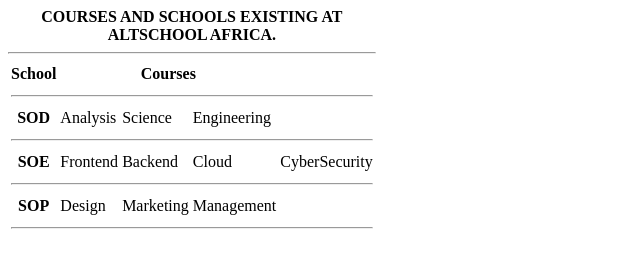
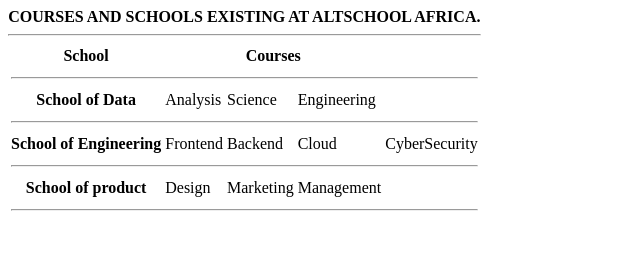
Before and after one commit to Benjamin-BIC/Html-assignments, a plain HTML site: page table.html in a window 1280 px wide. Shown: the whole page, without its empty margins (0-640 px from the left). Drawn offline with Linux system fonts and the light colour scheme.

Commit message:
Html Assignments

```diff
--- a/table.html
+++ b/table.html
@@ -13,46 +13,46 @@
       </caption>
       <thead>
         <tr>
-          <th scope="col">School</th>
-          <th scope="col" colspan="3">Courses</th>
+          <th>School</th>
+          <th colspan="3">Courses</th>
         </tr>
       </thead>
       <tr>
-        <td colspan="7">
+        <td colspan="6">
           <hr />
         </td>
       </tr>
       <tr>
-        <th scope="row">SOD</th>
+        <th scope="row">School of Data</th>
         <td>Analysis</td>
         <td>Science</td>
         <td>Engineering</td>
       </tr>
       <tr>
-        <td colspan="7">
+        <td colspan="6">
           <hr />
         </td>
       </tr>
       <tr>
-        <th scope="row">SOE</th>
+        <th scope="row">School of Engineering</th>
         <td>Frontend</td>
         <td>Backend</td>
         <td>Cloud</td>
         <td>CyberSecurity</td>
       </tr>
       <tr>
-        <td colspan="7">
+        <td colspan="6">
           <hr />
         </td>
       </tr>
       <tr>
-        <th scope="row">SOP</th>
+        <th scope="row">School of product</th>
         <td>Design</td>
         <td>Marketing</td>
         <td>Management</td>
       </tr>
       <tr>
-        <td colspan="7">
+        <td colspan="6">
           <hr />
         </td>
       </tr>
```
